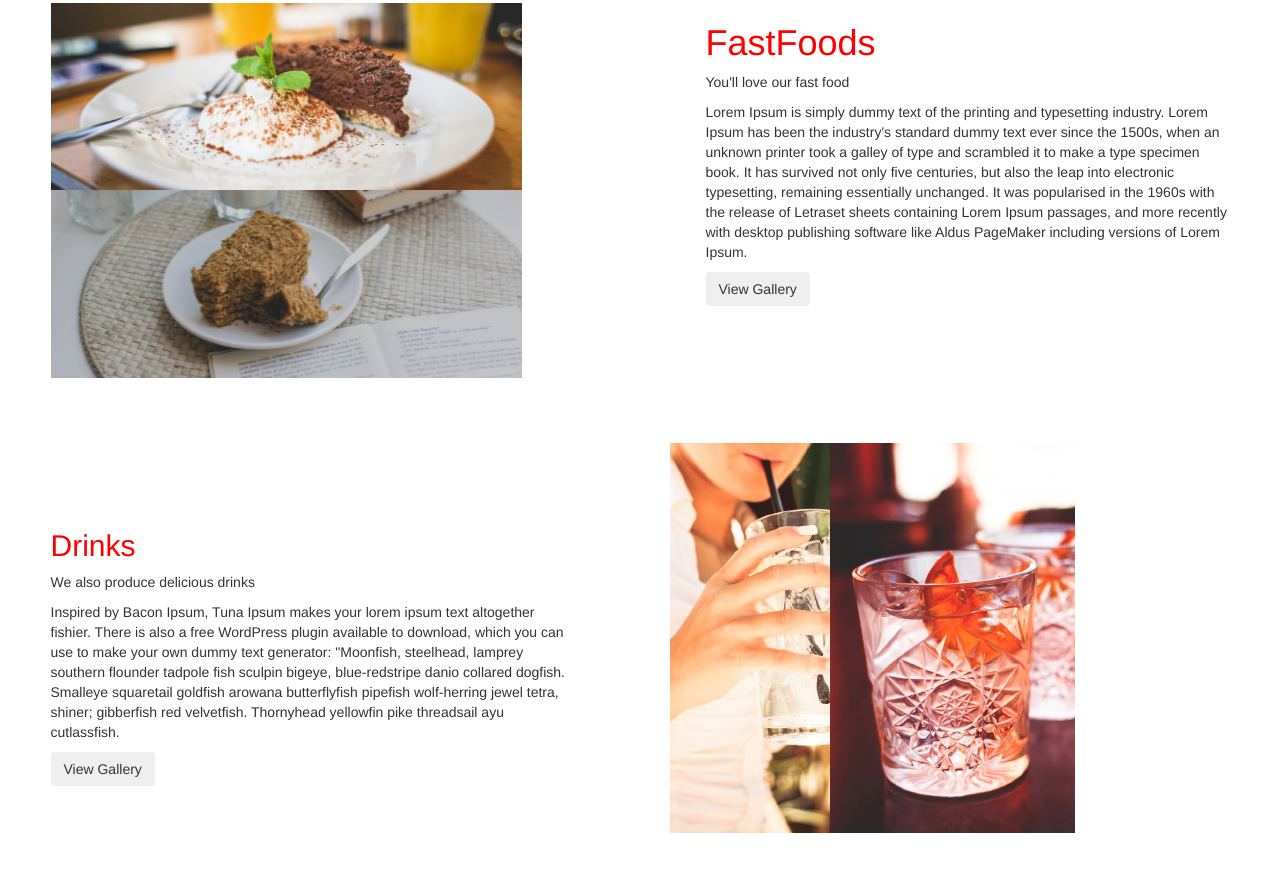
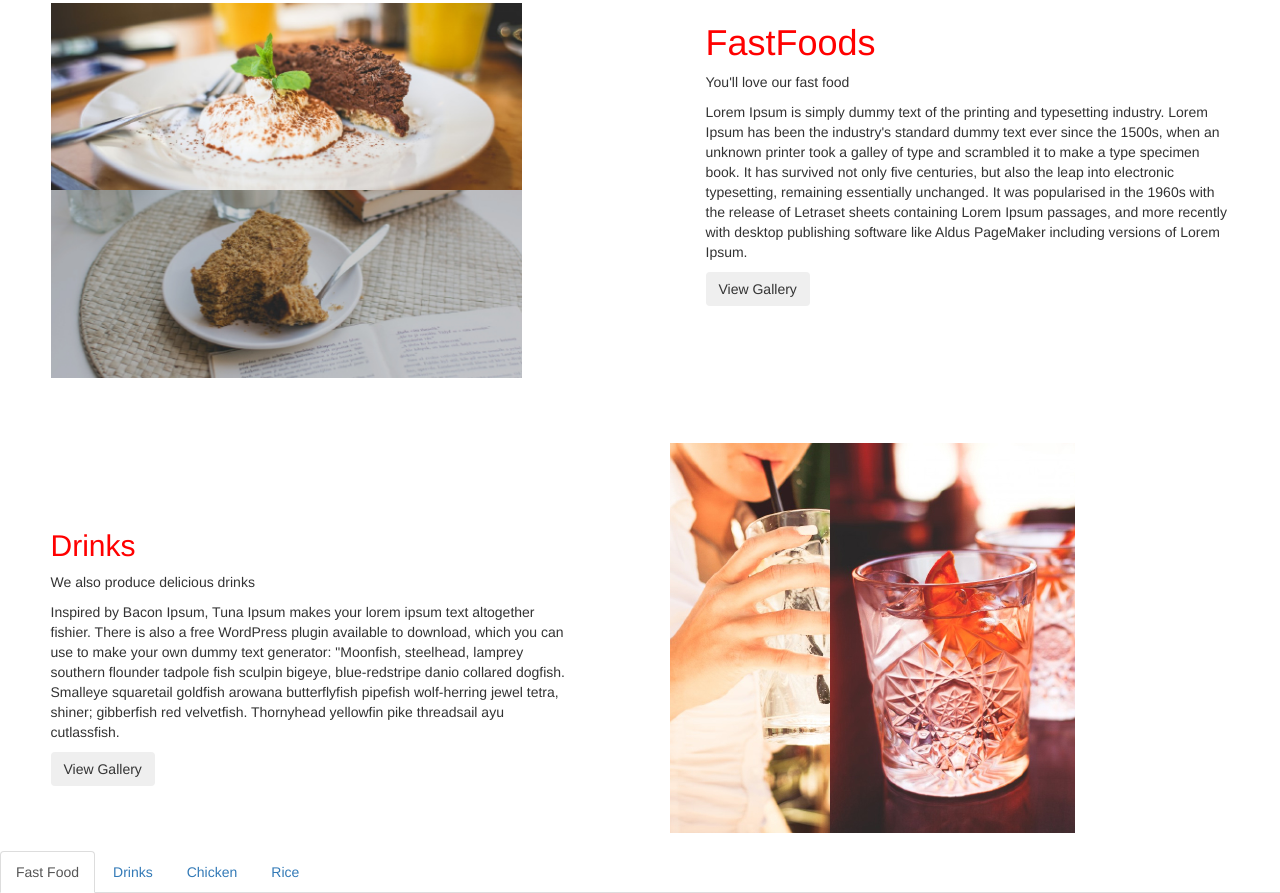
Before and after one commit to adhiambo16/Anitas-Kitchen, a plain HTML site: page index.html in a window 1280 px wide. Shown: the part 1103-1996 px from the top of the page. Before the commit the page ends 1954 px from the top, so only its background shows below. Drawn offline with Linux system fonts and the light colour scheme.

Commit message:
added a list items

```diff
--- a/index.html
+++ b/index.html
@@ -72,7 +72,7 @@
     </div>
   </div>
 </div>
-<!-- <div class="container">
+ <div class="container">
     <ul class="nav nav-tabs">
       <li class="active"><a data-toggle="tab" href="#fastfood">Fast Food</a></li>
       <li><a data-toggle="tab" href="#Drinks">Drinks</a></li>
@@ -80,13 +80,7 @@
         <li><a data-toggle="tab" href="#Rice">Rice</a></li>
     </ul>
   </div>
-  <div class="tab-content">
-    <div id="fastfood" class="tab-pane fade in active">
-      <div class="row" >
-        <div class="col-md-3" >
-          <img src="mpft-ip/beefBurger.jpg">
-        </div>
- -->
+
 
   </div>
 <script src="js/jquery-3.3.1.js"></script>
```
